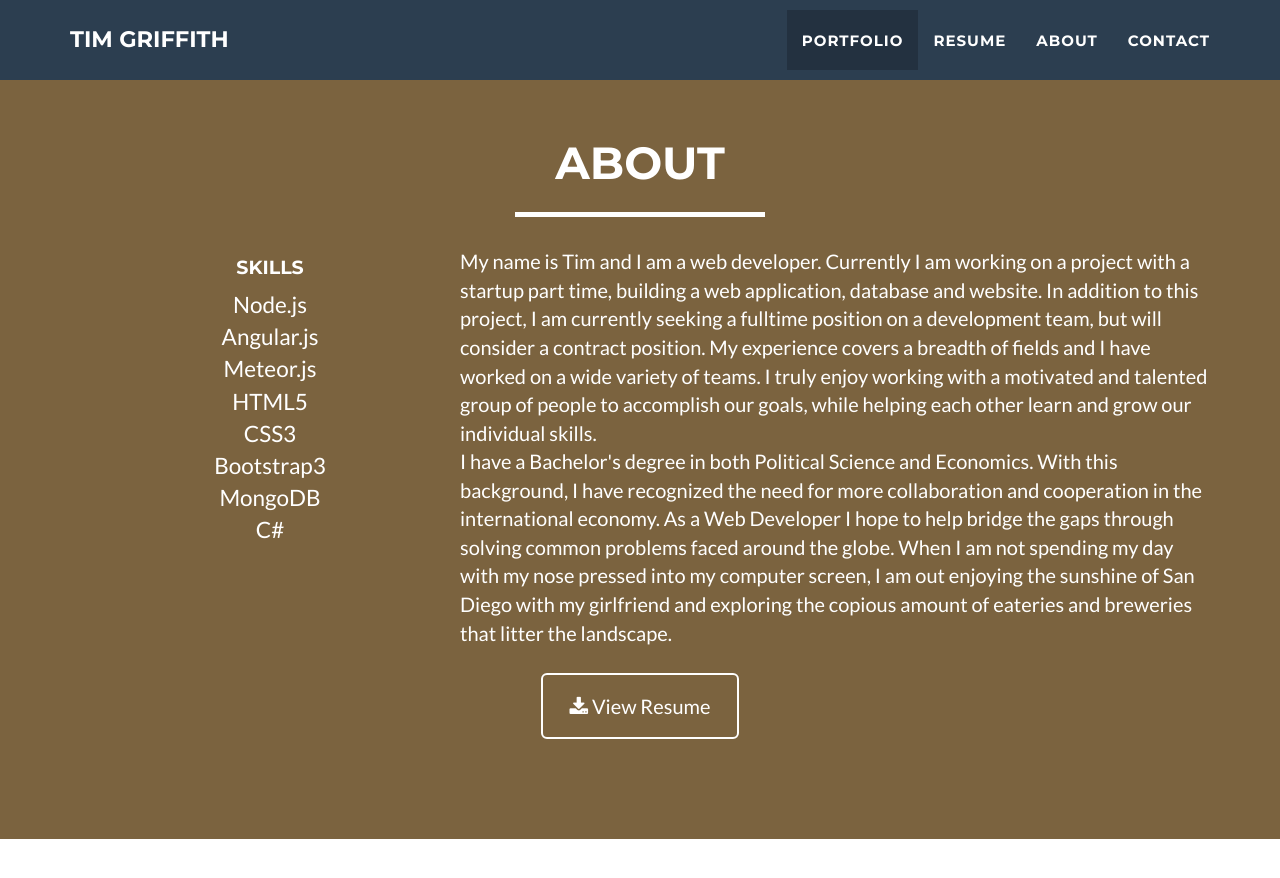
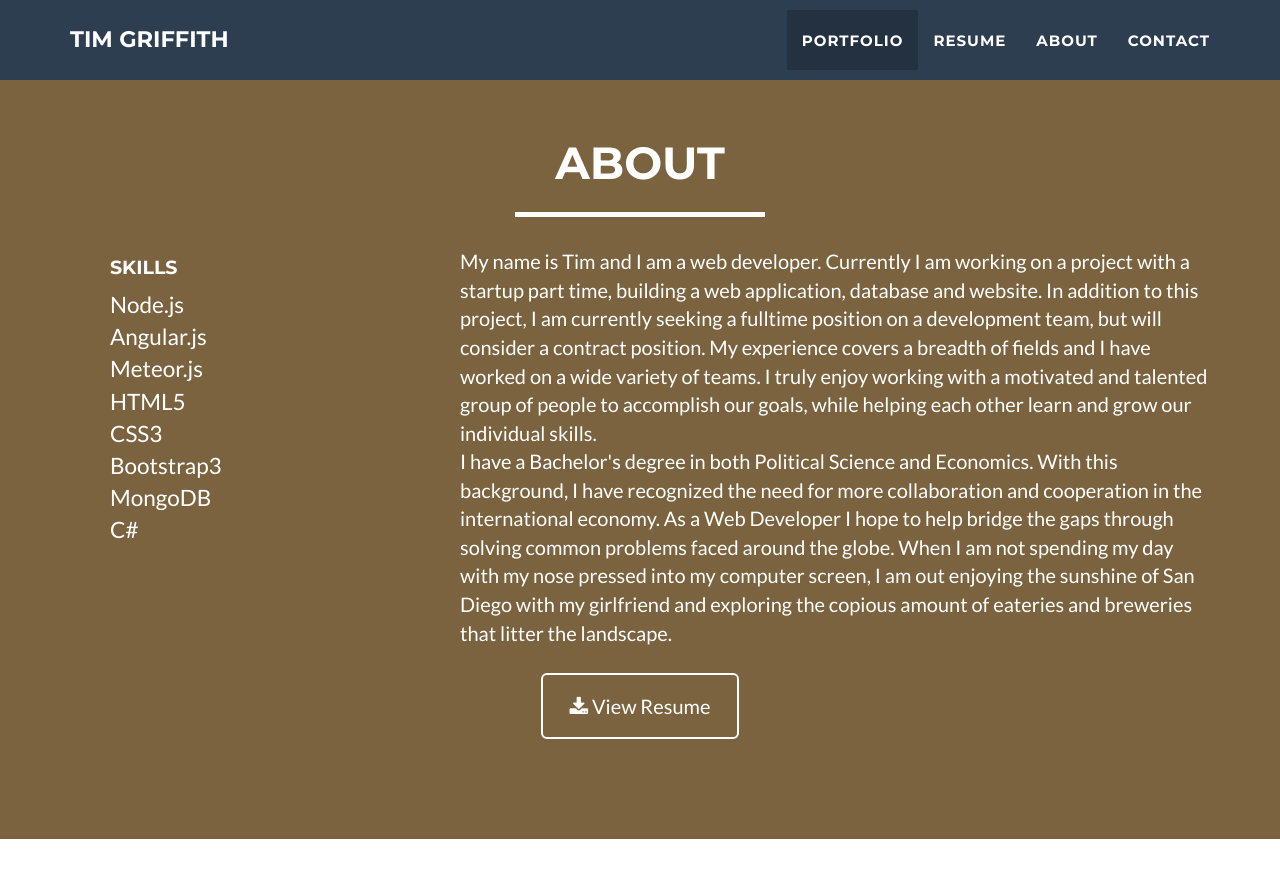
Before and after one commit to tmgriffith/tmgriffith.github.io, a Jekyll site: the page built from index.html, in a window 1280 px wide and 900 px high, scrolled down 1597 px. Shown: the top 878 px of the window. Built offline with Jekyll 4.4.1, drawn with Linux system fonts in a browser that asks for light colours.

Commit message:
Update about.html

```diff
--- a/_includes/about.html
+++ b/_includes/about.html
@@ -8,7 +8,7 @@
                 </div>
             </div>
             <div class="row">
-                <div class="col-md-4 text-center">
+                <div class="col-md-4">
                  <ul class="list-no-style"><h4>Skills</h4>
                   <li>Node.js</li>
                   <li>Angular.js</li>
```
